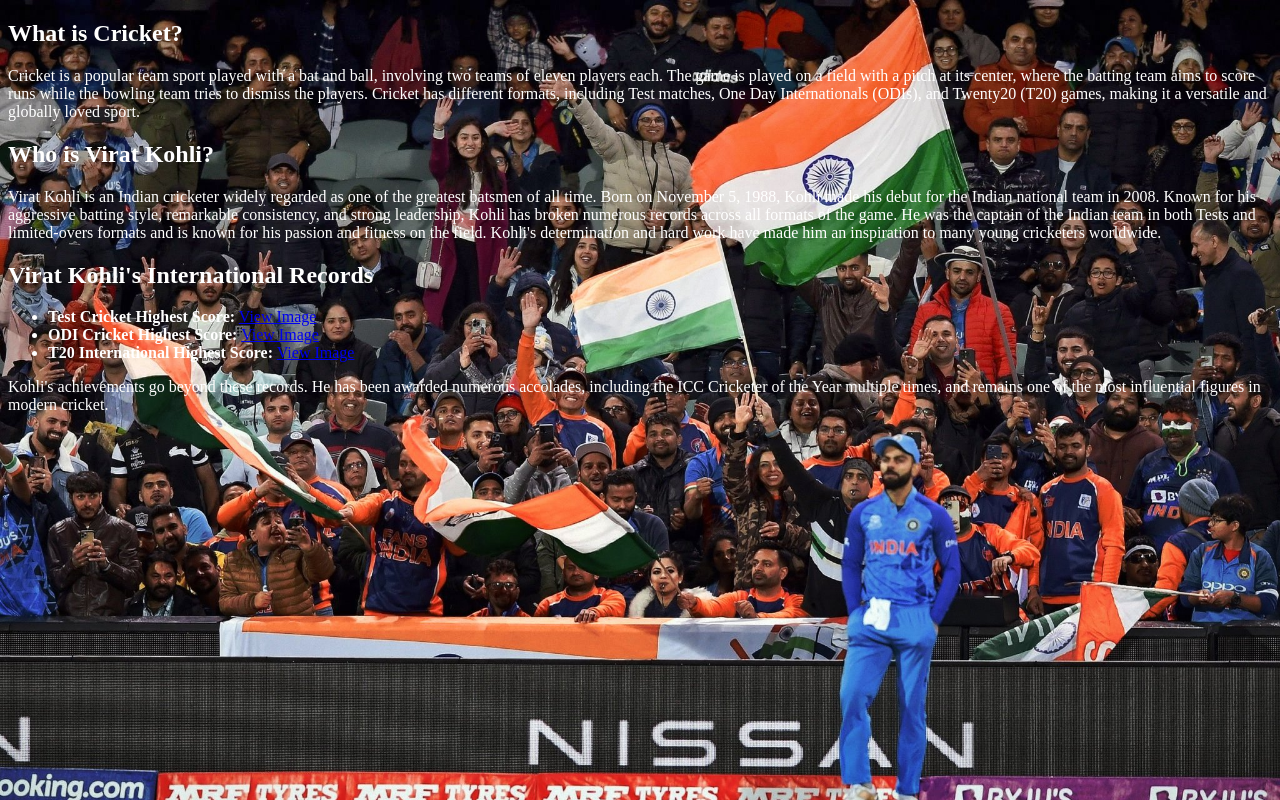
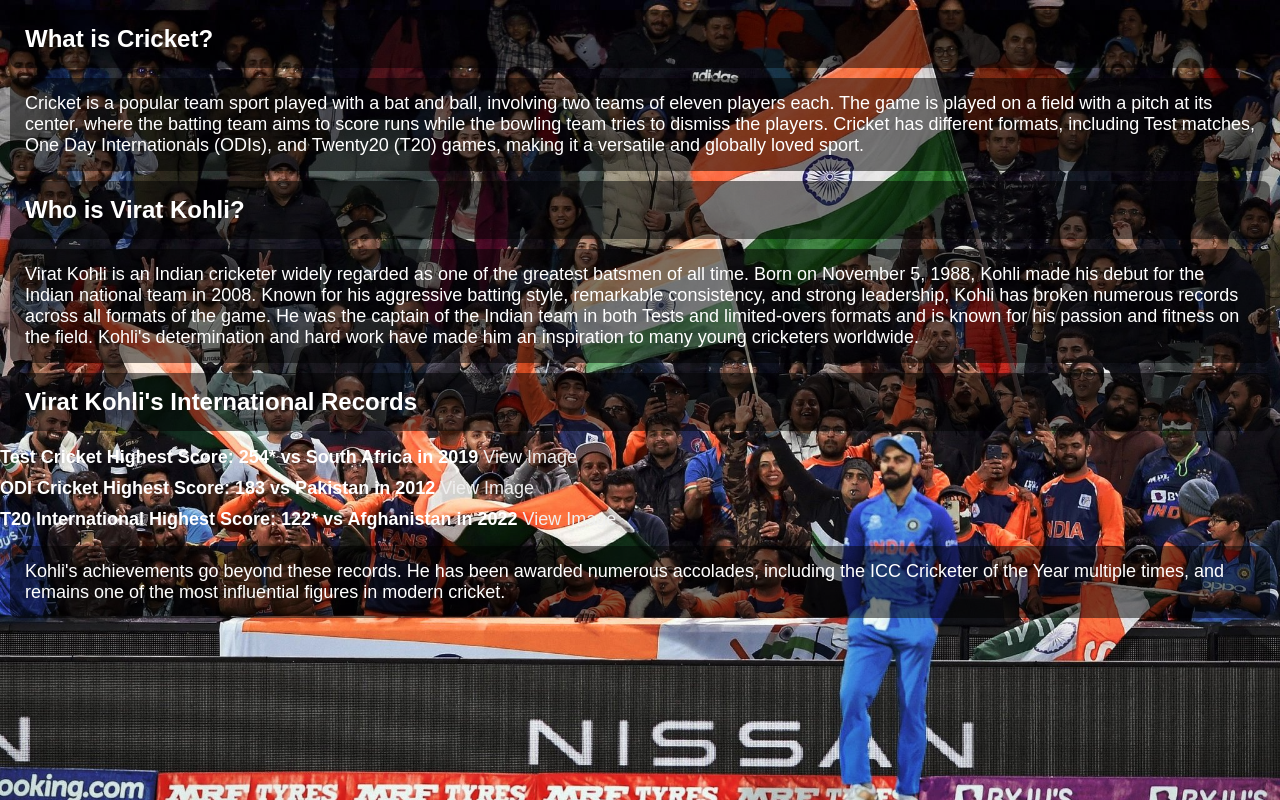
Before and after one commit to chanikya1/CIS641-HW2-BOGGARAPU, a plain HTML site: page index.html in a window 1280 px wide. Drawn offline with Linux system fonts and the light colour scheme.

Commit message:
updating code to index.html

```diff
--- a/index.html
+++ b/index.html
@@ -6,10 +6,38 @@
         body {
             background-image: url('background-image.jpg');
             background-size: cover;
+            background-repeat: no-repeat;
             color: white;
+            font-family: Arial, sans-serif; /* Ensures a clean and readable font */
+            margin: 0;
+            padding: 0;
         }
-        .score-image {
-            margin-top: 10px;
+        h2, p {
+            background-color: rgba(0, 0, 0, 0.5); /* Semi-transparent black background for text */
+            padding: 15px;
+            border-radius: 8px;
+            margin: 10px;
+        }
+        h2 {
+            font-size: 24px; /* Increases font size for headings */
+        }
+        p {
+            font-size: 18px; /* Increases font size for paragraphs */
+        }
+        ul {
+            list-style-type: none; /* Removes default list styling */
+            padding: 0;
+        }
+        li {
+            margin-bottom: 10px; /* Adds space between list items */
+            font-size: 18px; /* Ensures consistent font size for list items */
+        }
+        a {
+            color: #f0f0f0; /* Light color for links */
+            text-decoration: none; /* Removes underline from links */
+        }
+        a:hover {
+            text-decoration: underline; /* Underline on hover for better visibility */
         }
     </style>
 </head>
@@ -22,9 +50,9 @@
 
     <h2>Virat Kohli's International Records</h2>
     <ul>
-        <li><b>Test Cricket Highest Score:</b> <a href="test-image.jpg" target="_blank">View Image</a></li>
-        <li><b>ODI Cricket Highest Score:</b> <a href="odi-image.jpg" target="_blank">View Image</a></li>
-        <li><b>T20 International Highest Score:</b> <a href="t20-image.jpg" target="_blank">View Image</a></li>
+        <li><b>Test Cricket Highest Score: 254* vs South Africa in 2019</b> <a href="test-image.jpg" target="_blank">View Image</a></li>
+        <li><b>ODI Cricket Highest Score: 183 vs Pakistan in 2012</b> <a href="odi-image.jpg" target="_blank">View Image</a></li>
+        <li><b>T20 International Highest Score: 122* vs Afghanistan in 2022</b> <a href="t20-image.jpg" target="_blank">View Image</a></li>
     </ul>
 
     <p>Kohli's achievements go beyond these records. He has been awarded numerous accolades, including the ICC Cricketer of the Year multiple times, and remains one of the most influential figures in modern cricket.</p>
```
